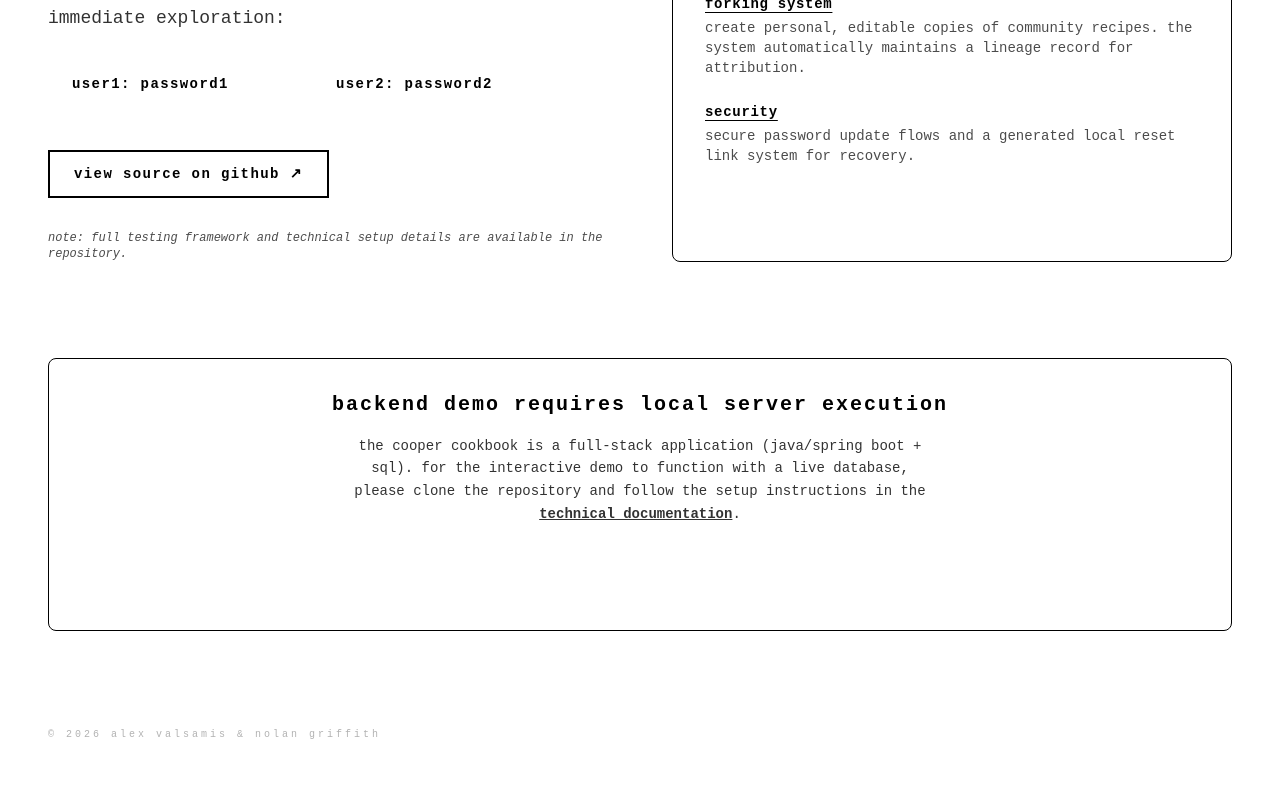
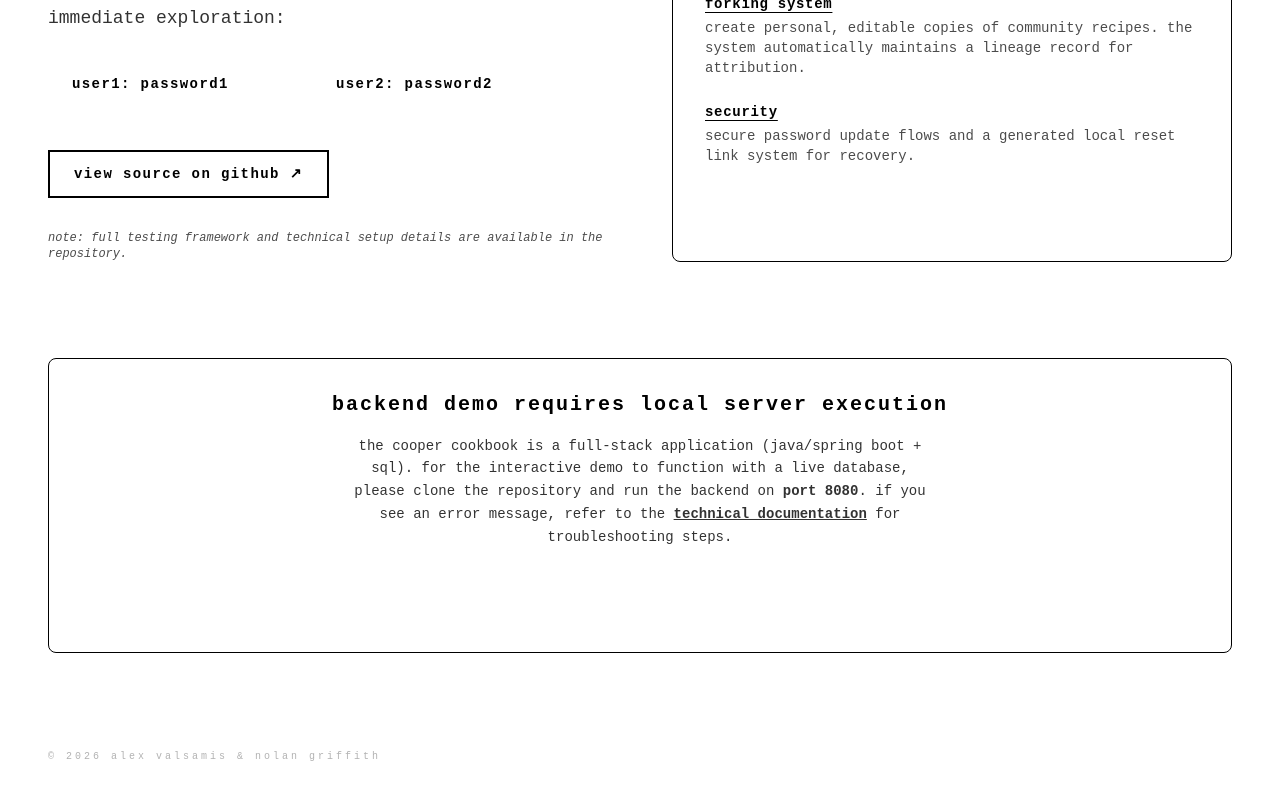
Before and after one commit to n0lqn/PortfolioWebsite, a Next.js app: page /work/cooper-cookbook in a window 1280 px wide. Shown: the part 860-1660 px from the top of the page. Built offline with nearby package versions, Linux system fonts and the light colour scheme.

Commit message:
Clarify backend setup instructions and port requirements

```diff
--- a/src/app/work/cooper-cookbook/page.tsx
+++ b/src/app/work/cooper-cookbook/page.tsx
@@ -196,8 +196,8 @@ export default function CooperCookbook() {
           <h3 className="text-xl font-bold lowercase tracking-widest">backend demo requires local server execution</h3>
           <p className="text-sm opacity-60 max-w-xl mx-auto leading-relaxed">
             the cooper cookbook is a full-stack application (java/spring boot + sql).
-            for the interactive demo to function with a live database, please clone the repository and follow the setup instructions in the
-            <a href="https://github.com/n0lqn/ECE366CooperCookbook#setup" target="_blank" rel="noopener noreferrer" className="font-bold underline hover:text-accent"> technical documentation</a>.
+            for the interactive demo to function with a live database, please clone the repository and run the backend on <strong>port 8080</strong>.
+            if you see an error message, refer to the <a href="https://github.com/n0lqn/ECE366CooperCookbook#setup" target="_blank" rel="noopener noreferrer" className="font-bold underline hover:text-accent">technical documentation</a> for troubleshooting steps.
           </p>
           <div className="pt-4">
              <a
```
Also changed, not shown: 1 other file (tests, documents, lock files or other folders).
